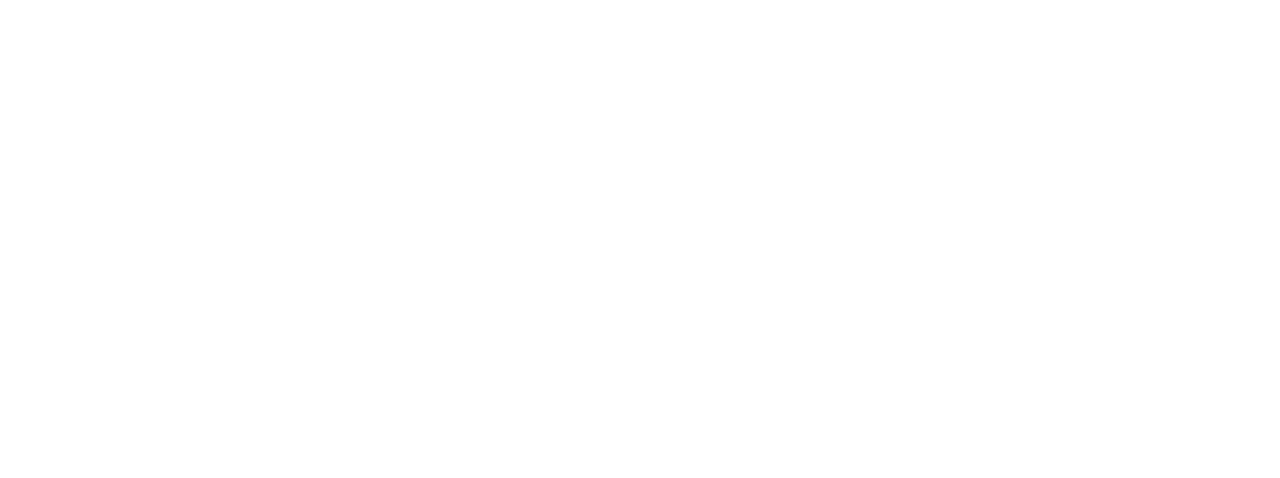
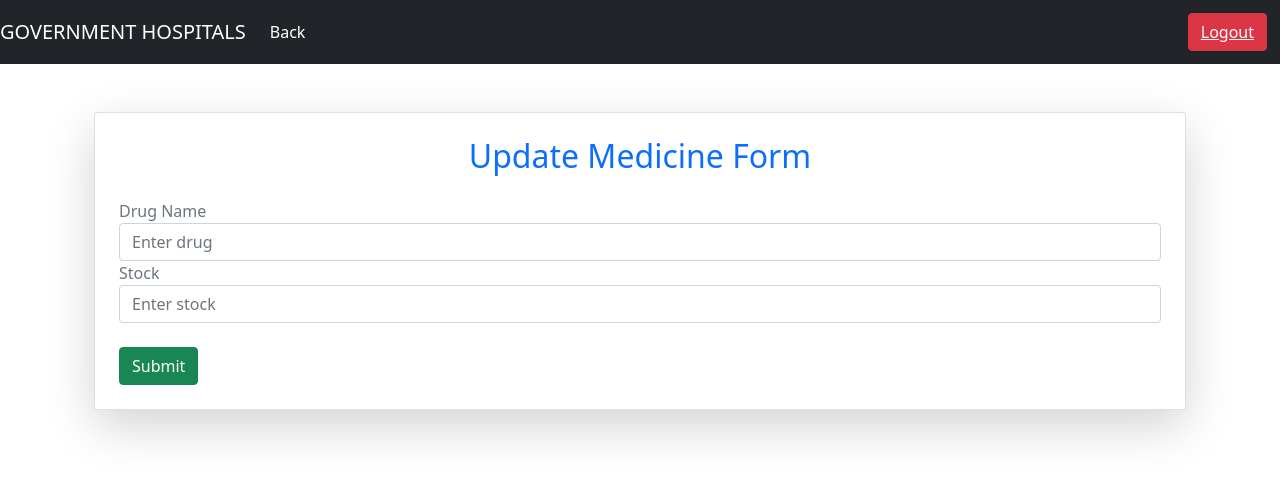
Before and after one commit to surajchaudhari2002/Hospital-Management-System, an Angular app in the folder frontend_hospital_management_system/: page /update-medicine/1 in a window 1280 px wide. Before the commit this address led to /. Shown: the top 478 px of the page. Built offline with nearby package versions, Linux system fonts and the light colour scheme.

Commit message:
update medicine form added

```diff
--- a/frontend_hospital_management_system/src/app/app-routing.module.ts
+++ b/frontend_hospital_management_system/src/app/app-routing.module.ts
@@ -10,6 +10,7 @@
 import { CreateMedicineComponent } from './create-medicine/create-medicine.component';
 import { UpdatePatientComponent } from './update-patient/update-patient.component';
 import { ViewPatientComponent } from './view-patient/view-patient.component';
+import { UpdateMedicineComponent } from './update-medicine/update-medicine.component';
 
 const routes: Routes = [
  { path:'admin',component:AdmindashComponent},
@@ -22,7 +23,8 @@
  {path:'view-medicine',component:MedicineComponent},
  {path:'create-medicine',component:CreateMedicineComponent},
  {path:'update-patient/:id',component:UpdatePatientComponent},
- {path:'view-patient/:id',component:ViewPatientComponent}
+ {path:'view-patient/:id',component:ViewPatientComponent},
+ {path:'update-medicine/:id',component:UpdateMedicineComponent}
 ];
 
 @NgModule({
--- a/frontend_hospital_management_system/src/app/app.module.ts
+++ b/frontend_hospital_management_system/src/app/app.module.ts
@@ -15,6 +15,7 @@
 import { CreateMedicineComponent } from './create-medicine/create-medicine.component';
 import { UpdatePatientComponent } from './update-patient/update-patient.component';
 import { ViewPatientComponent } from './view-patient/view-patient.component';
+import { UpdateMedicineComponent } from './update-medicine/update-medicine.component';
 
 @NgModule({
   declarations: [
@@ -28,7 +29,8 @@
     MedicineComponent,
     CreateMedicineComponent,
     UpdatePatientComponent,
-    ViewPatientComponent
+    ViewPatientComponent,
+    UpdateMedicineComponent
   ],
   imports: [
     BrowserModule,
--- a/frontend_hospital_management_system/src/app/medicine/medicine.component.html
+++ b/frontend_hospital_management_system/src/app/medicine/medicine.component.html
@@ -52,6 +52,7 @@
             <th scope="col">ID</th>
             <th scope="col">Drugs</th>
             <th scope="col">Stock</th>
+            <th scope="col">Action</th>
           </tr>
         </thead>
         <tbody>
@@ -60,7 +61,7 @@
             <td>{{medicine.drugName}}</td>
             <td>{{medicine.stock}}</td>
             <td>
-            <button class="btn btn-danger">Delete</button>
+            <button type="submit" (click)="update(medicine.id)" class="btn btn-info">Update</button>
           </td>
           </tr>
         </tbody>
--- a/frontend_hospital_management_system/src/app/medicine/medicine.component.ts
+++ b/frontend_hospital_management_system/src/app/medicine/medicine.component.ts
@@ -1,6 +1,7 @@
 import { Component } from '@angular/core';
 import { MedicineService } from '../medicine.service';
 import { Medicine } from '../medicine';
+import { Router } from '@angular/router';
 
 @Component({
   selector: 'app-medicine',
@@ -9,7 +10,7 @@
 })
 export class MedicineComponent {
   medicines:Medicine[]=[];
-constructor(private medicineService:MedicineService){}
+constructor(private medicineService:MedicineService,private router:Router){}
 
 ngOnInit():void{
   this.getMedicineList();
@@ -20,4 +21,8 @@
     this.medicines=data;
   })
 }
+
+update(id:number){
+this.router.navigate(['update-medicine',id]);
 }
+}
--- /dev/null
+++ b/frontend_hospital_management_system/src/app/update-medicine/update-medicine.component.html
@@ -0,0 +1,53 @@
+<nav style="margin:auto" class="navbar navbar-expand-lg bg-dark">
+
+    <a style="color: white;" class="navbar-brand" href="#">GOVERNMENT HOSPITALS</a>
+    <button class="navbar-toggler" type="button" data-bs-toggle="collapse" data-bs-target="#navbarSupportedContent" aria-controls="navbarSupportedContent" aria-expanded="false" aria-label="Toggle navigation">
+      <span class="navbar-toggler-icon"></span>
+    </button>
+    <div class="collapse navbar-collapse" id="navbarSupportedContent">
+      <ul class="navbar-nav me-auto mb-2 mb-lg-0">
+
+
+        <li class="nav-item">
+            <a style="color: white;"class="nav-link active" aria-current="page" href="javascript:void(0);" routerLink="/view-medicine">Back</a>
+          </li>
+
+
+
+      </ul>
+
+      <div class="mx-2">
+
+        <button style="margin: 5px;"class="btn btn-danger" data-toggle="modal" data-target="#loginModal"><a style="color:white;" href="javascript:void(0);" routerLink="/home">Logout</a></button>
+
+    </div>
+
+    </div>
+
+  </nav>
+
+<div class="container">
+
+    <div class="container mt-5">
+        <div class="card shadow-lg p-4">
+            <h2 class="text-center text-primary mb-4">Update Medicine Form</h2>
+
+            <form (ngSubmit)="onSubmit()">
+                <div class="form-group">
+                    <label for="drug" class="font-weight-bold text-secondary">Drug Name</label>
+                    <input type="text" id="drug" class="form-control" placeholder="Enter drug"  name="drugName">
+                </div>
+
+                <div class="form-group">
+                    <label for="stock" class="font-weight-bold text-secondary">Stock</label>
+                    <input type="text" id="stock" class="form-control" placeholder="Enter stock"  name="stock">
+                </div>
+
+                  <br>
+                    <button type="submit" class="btn btn-success">Submit</button>
+
+            </form>
+        </div>
+    </div>
+
+</div>
--- /dev/null
+++ b/frontend_hospital_management_system/src/app/update-medicine/update-medicine.component.ts
@@ -0,0 +1,12 @@
+import { Component } from '@angular/core';
+
+@Component({
+  selector: 'app-update-medicine',
+  templateUrl: './update-medicine.component.html',
+  styleUrl: './update-medicine.component.css'
+})
+export class UpdateMedicineComponent {
+onSubmit(){
+
+}
+}
```
Also changed, not shown: frontend_hospital_management_system/src/app/update-medicine/update-medicine.component.css (added), 1 other file (tests, documents, lock files or other folders).
